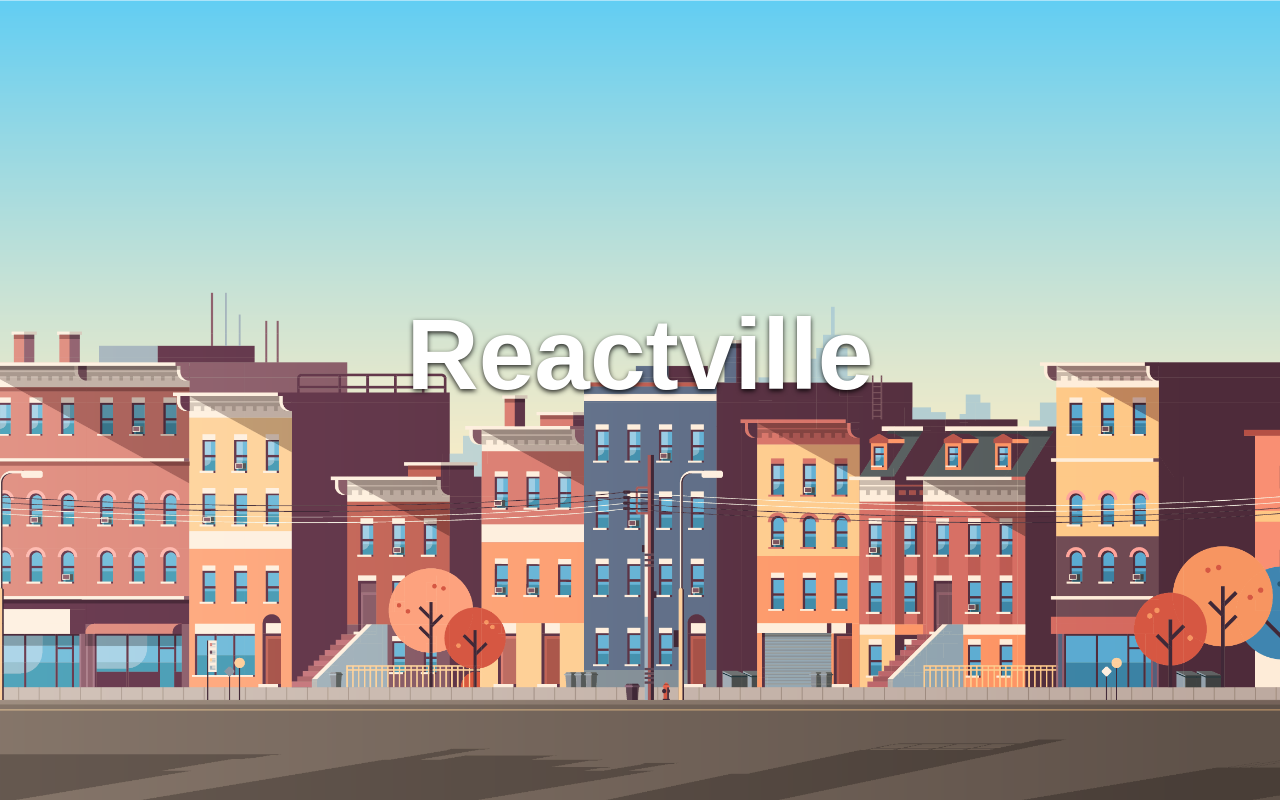
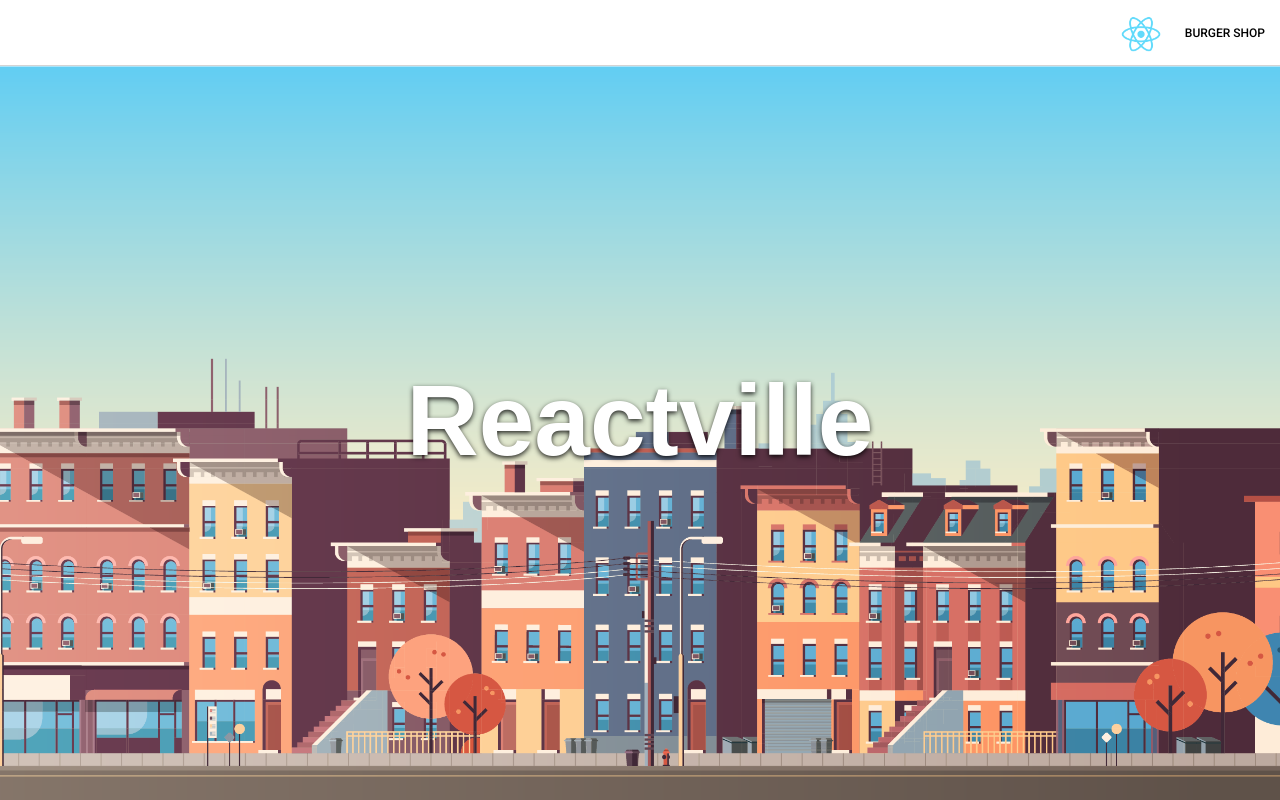
Before and after one commit to Muguntha96/reactville, a React (Create React App) app: page / in a window 1280 px wide. Built offline with nearby package versions, Linux system fonts and the light colour scheme; a web font is replaced by a local one.

Commit message:
complete routes and navigation

```diff
--- a/package.json
+++ b/package.json
@@ -6,6 +6,7 @@
     "react": "^18.2.0",
     "react-dev-utils": "^10.2.1",
     "react-dom": "^18.2.0",
+    "react-router-dom": "^6.16.0",
     "react-scripts": "^5.0.1"
   },
   "scripts": {
--- a/src/App.jsx
+++ b/src/App.jsx
@@ -1,15 +1,21 @@
 import React from 'react'
 import './styles/App.css'
-
+import { Routes,Route } from 'react-router-dom'
+import BurgerShop from './Components/BurgerShop/BurgerShop'
+import Nav from './Components/Nav/Nav'
 // Components
 import Landing from './Components/Landing/Landing'
-
 const App = () => {
   return (
+    <>
+    <Nav />
     <main>
-      <Landing />
-    </main>
+      <Routes>
+        <Route path='/' element={<Landing />} />
+        <Route path='/burgers' element={<BurgerShop />} />
+      </Routes>
+        </main>
+        </>
   )
 }
-
 export default App
--- a/src/Components/Nav/Nav.jsx
+++ b/src/Components/Nav/Nav.jsx
@@ -1,9 +1,13 @@
 // Components & Assets
 import Logo from '../../assets/react-logo.png'
+import { NavLink } from 'react-router-dom'
 
 const Nav = () => {
   return (
     <nav className="navigation-bar">
+     <NavLink to='/'> <img src={Logo} alt='logo-react'/></NavLink>
+     <NavLink to='/burgers'>
+BURGER SHOP</NavLink>
 
     </nav>
   )
--- a/src/index.js
+++ b/src/index.js
@@ -1,10 +1,13 @@
 import React from 'react'
 import App from './App.jsx'
 import ReactDOM from 'react-dom/client'
+import { BrowserRouter as Router } from 'react-router-dom'
 
 const root = ReactDOM.createRoot(document.getElementById('root'))
 root.render(
   <React.StrictMode>
-    <App />
+   <Router>
+   <App />
+   </Router>
   </React.StrictMode>
 )
```
Also changed, not shown: 1 other file (tests, documents, lock files or other folders).
